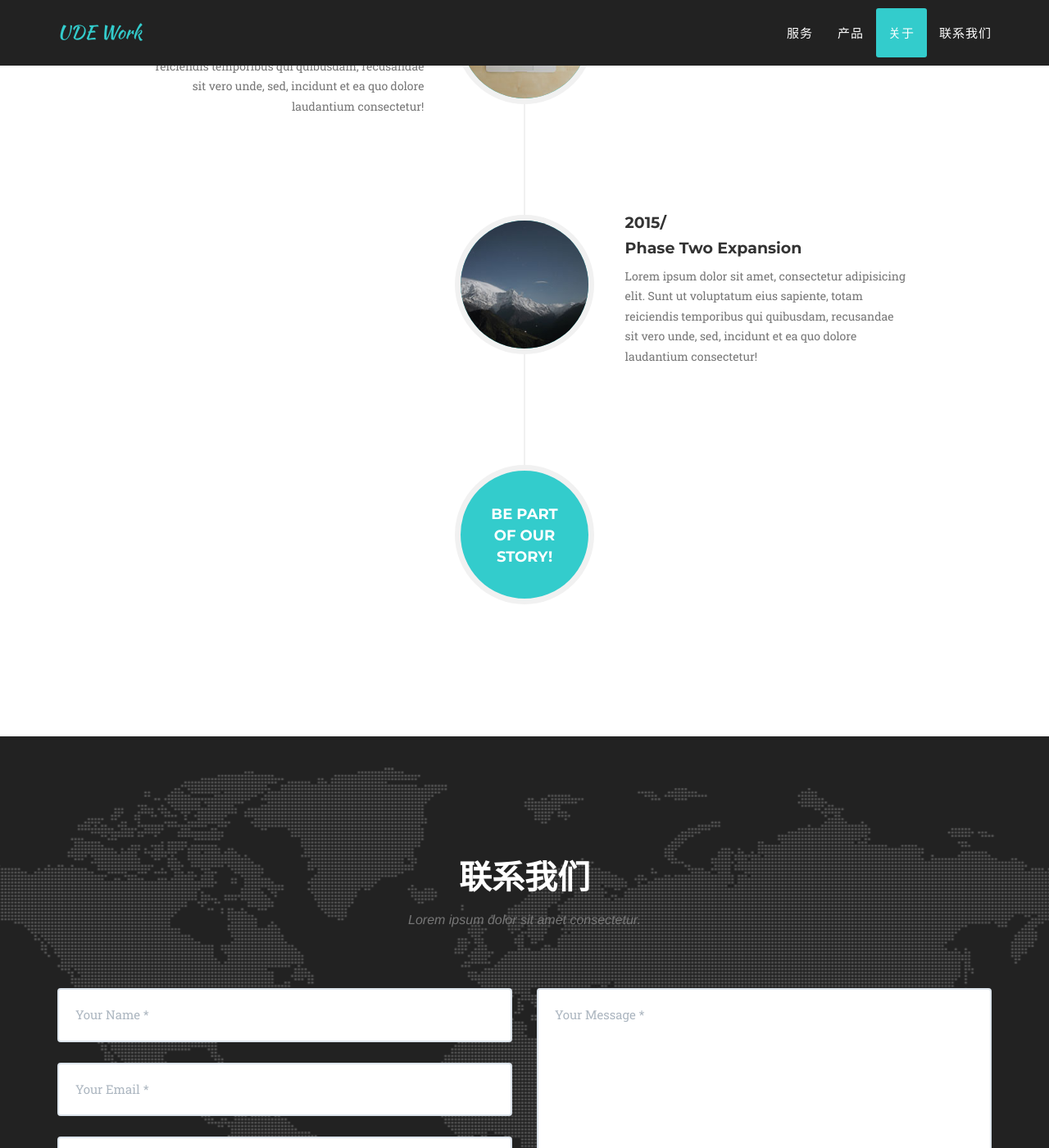
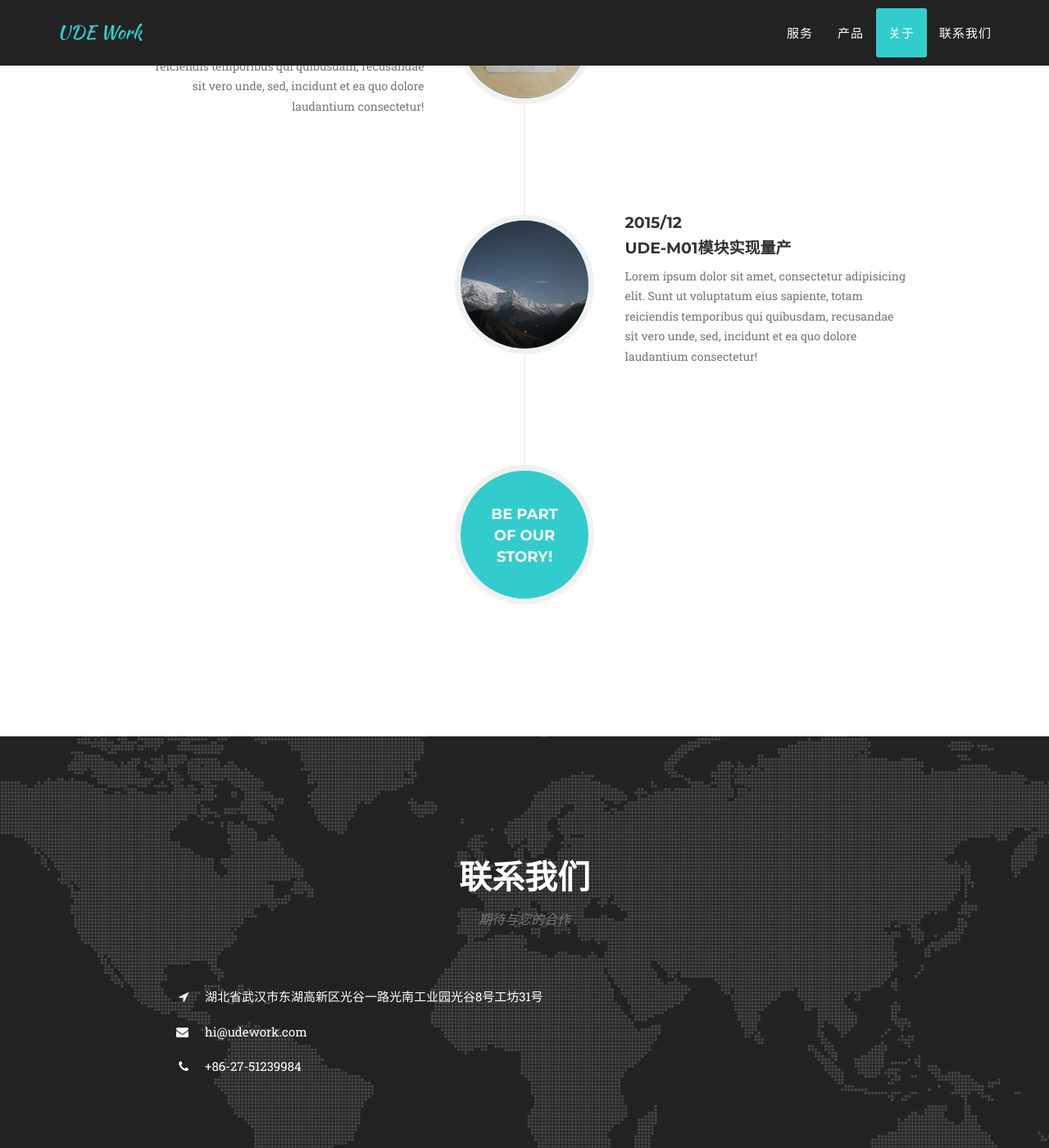
Before and after one commit to udework/udework.github.io, a Jekyll site: the page built from index.html, in a window 1280 px wide and 1400 px high, scrolled down 3688 px. Shown: the whole window at 82% size. Built offline with Jekyll 4.4.1, drawn with Linux system fonts in a browser that asks for light colours; some web fonts are replaced; a script that is not in the unit is left out.

Commit message:
修改联系我们部分

```diff
--- a/_config.yml
+++ b/_config.yml
@@ -28,6 +28,11 @@ address:
   - line: 湖北省武汉市东湖高新区
   - line: 光谷一路光南工业园光谷8号工坊31号
 
+contact:
+  address: 湖北省武汉市东湖高新区光谷一路光南工业园光谷8号工坊31号
+  e-mail: hi@udework.com
+  phone: +86-27-51239984
+
 # Build settings
 markdown: kramdown
 permalink: pretty
--- a/_includes/about.html
+++ b/_includes/about.html
@@ -58,8 +58,8 @@
                             </div>
                             <div class="timeline-panel">
                                 <div class="timeline-heading">
-                                    <h4>2015/</h4>
-                                    <h4 class="subheading">Phase Two Expansion</h4>
+                                    <h4>2015/12</h4>
+                                    <h4 class="subheading">UDE-M01模块实现量产</h4>
                                 </div>
                                 <div class="timeline-body">
                                     <p class="text-muted">Lorem ipsum dolor sit amet, consectetur adipisicing elit. Sunt ut voluptatum eius sapiente, totam reiciendis temporibus qui quibusdam, recusandae sit vero unde, sed, incidunt et ea quo dolore laudantium consectetur!</p>
--- a/_includes/contact.html
+++ b/_includes/contact.html
@@ -3,41 +3,32 @@
         <div class="row">
             <div class="col-lg-12 text-center">
                 <h2 class="section-heading">联系我们</h2>
-                    <h3 class="section-subheading text-muted">Lorem ipsum dolor sit amet consectetur.</h3>
+                <h3 class="section-subheading text-muted">期待与您的合作</h3>
             </div>
         </div>
         <div class="row">
-                <div class="col-lg-12">
-                    <form name="sentMessage" id="contactForm" novalidate>
-                        <div class="row">
-                            <div class="col-md-6">
-                                <div class="control-group form-group">
-                                    <input type="text" class="form-control" placeholder="Your Name *" id="name" required data-validation-required-message="Please enter your name.">
-                                    <p class="help-block text-danger"></p>
-                                </div>
-                                <div class="control-group form-group">
-                                    <input type="email" class="form-control" placeholder="Your Email *" id="email" required data-validation-required-message="Please enter your email address.">
-                                    <p class="help-block text-danger"></p>
-                                </div>
-                                <div class="control-group form-group">
-                                    <input type="tel" class="form-control" placeholder="Your Phone *" id="phone" required data-validation-required-message="Please enter your phone number.">
-                                    <p class="help-block text-danger"></p>
-                                </div>
-                            </div>
-                            <div class="col-md-6">
-                                <div class="control-group form-group">
-                                    <textarea class="form-control" placeholder="Your Message *" id="message" required data-validation-required-message="Please enter a message."></textarea>
-                                    <p class="help-block text-danger"></p>
-                                </div>
-                            </div>
-                            <div class="clearfix"></div>
-                            <div class="col-lg-12 text-center">
-                                <div id="success"></div>
-                                <button type="submit" class="btn btn-xl">Send Message</button>
-                            </div>
-                        </div>
-                    </form>
+            <div class="col-lg-12 section-heading">
+<dl class="dl-horizontal ">
+  <dt><i class="fa fa-location-arrow"></i></dt>
+  <dd>{{ site.contact.address }}</dd>
+</dl>
+<dl class="dl-horizontal">
+  <dt><i class="fa fa-envelope"></i></dt>
+  <dd>{{ site.contact.e-mail }}</dd>
+</dl>
+<dl class="dl-horizontal">
+  <dt><i class="fa fa-phone"></i></dt>
+  <dd>{{ site.contact.phone }}</dd>
+</dl>
             </div>
         </div>
     </div>
 </section>
+<script type="text/javascript">
+    window.doorbellOptions = {
+        appKey: '0GIbpwhDa5Gjchx1WlgfhCxjfYqA2LRvQq7V4T0xtYTQb9Lthlc3bTJTRxUaM6gG'
+    };
+    (function(d, t) {
+        var g = d.createElement(t);g.id = 'doorbellScript';g.type = 'text/javascript';g.async = true;g.src = 'https://embed.doorbell.io/button/3506?t='+(new Date().getTime());(d.getElementsByTagName('head')[0]||d.getElementsByTagName('body')[0]).appendChild(g);
+    }(document, 'script'));
+</script>
--- a/_includes/header.html
+++ b/_includes/header.html
@@ -45,7 +45,7 @@
         <div class="container">
             <div class="intro-text">
                 <div class="intro-lead-in">Welcome To UDE Work!</div>
-                <div class="intro-heading">U design! U desire!</div>
+                <div class="intro-heading">U design!  U desire!</div>
                 <a href="#services" class="page-scroll btn btn-xl">了解更多</a>
             </div>
         </div>
--- a/_includes/js.html
+++ b/_includes/js.html
@@ -11,7 +11,7 @@
 
     <!-- Contact Form JavaScript -->
     <script src="{{ "/js/jqBootstrapValidation.js" | prepend: site.baseurl }}"></script>
-    <script src="{{ "/js/contact_me.js" | prepend: site.baseurl }}"></script>
+    <!-- <script src="{{ "/js/contact_me.js" | prepend: site.baseurl }}"></script> -->
 
     <!-- Custom Theme JavaScript -->
     <script src="{{ "/js/agency.js" | prepend: site.baseurl }}"></script>
--- a/_includes/services.html
+++ b/_includes/services.html
@@ -13,7 +13,7 @@
                         <i class="fa fa-circle fa-stack-2x text-primary"></i>
                         <i class="fa fa-wifi fa-stack-1x fa-inverse"></i>
                     </span>
-                    <h4 class="service-heading">无线模块</h4>
+                    <h4 class="service-heading">解决方案</h4>
                     <p class="text-muted">Lorem ipsum dolor sit amet, consectetur adipisicing elit. Minima maxime quam architecto quo inventore harum ex magni, dicta impedit.</p>
                 </div>
                 <div class="col-md-4">
```
Lines whose indentation alone changed are shown as unchanged.
